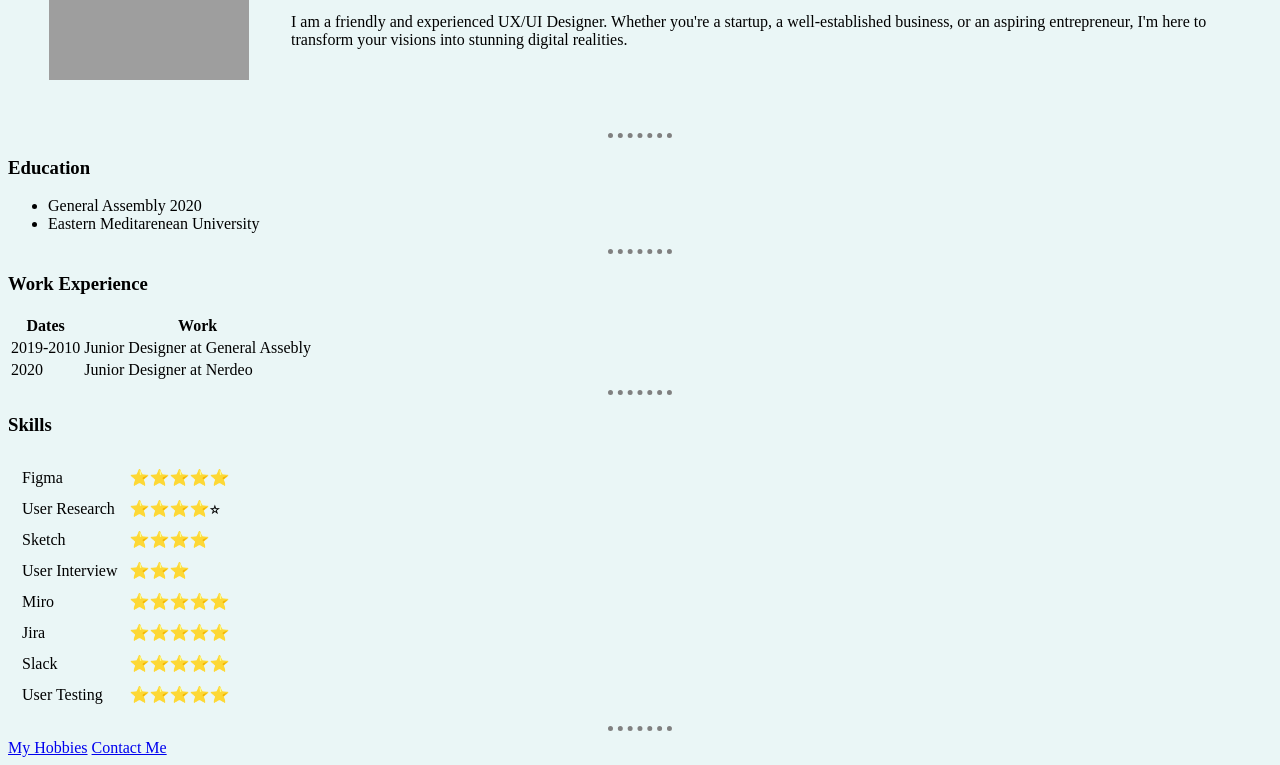
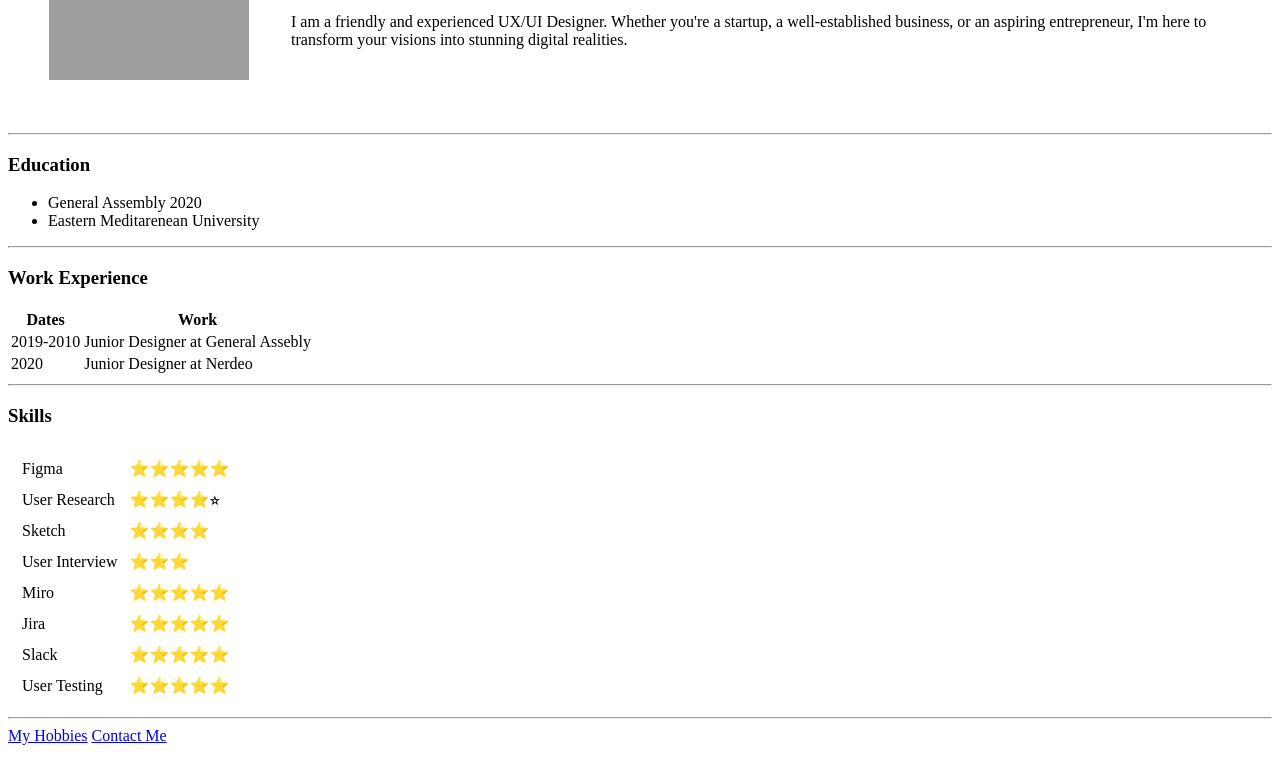
Before and after one commit to DsgnLondon/cv, a plain HTML site: page index.html in a window 1280 px wide. Shown: the part 169-934 px from the top of the page. Drawn offline with Linux system fonts and the light colour scheme; grey boxes are pictures that could not be loaded.

Commit message:
Update index.html

```diff
--- a/index.html
+++ b/index.html
@@ -5,22 +5,6 @@
   <title>Ugur's Personal site
   </title>
 </head>
-
-<style>
-
-  body {background-color: #eaf6f6;}
-
-  hr {
-      border-style: none;
-      border-top: dotted;
-      border-color: grey;
-      border-width: 5px;
-      width: 5%;
-     }
-
-
-
-</style>
 
 <body>
   <table cellspacing="40">
```
